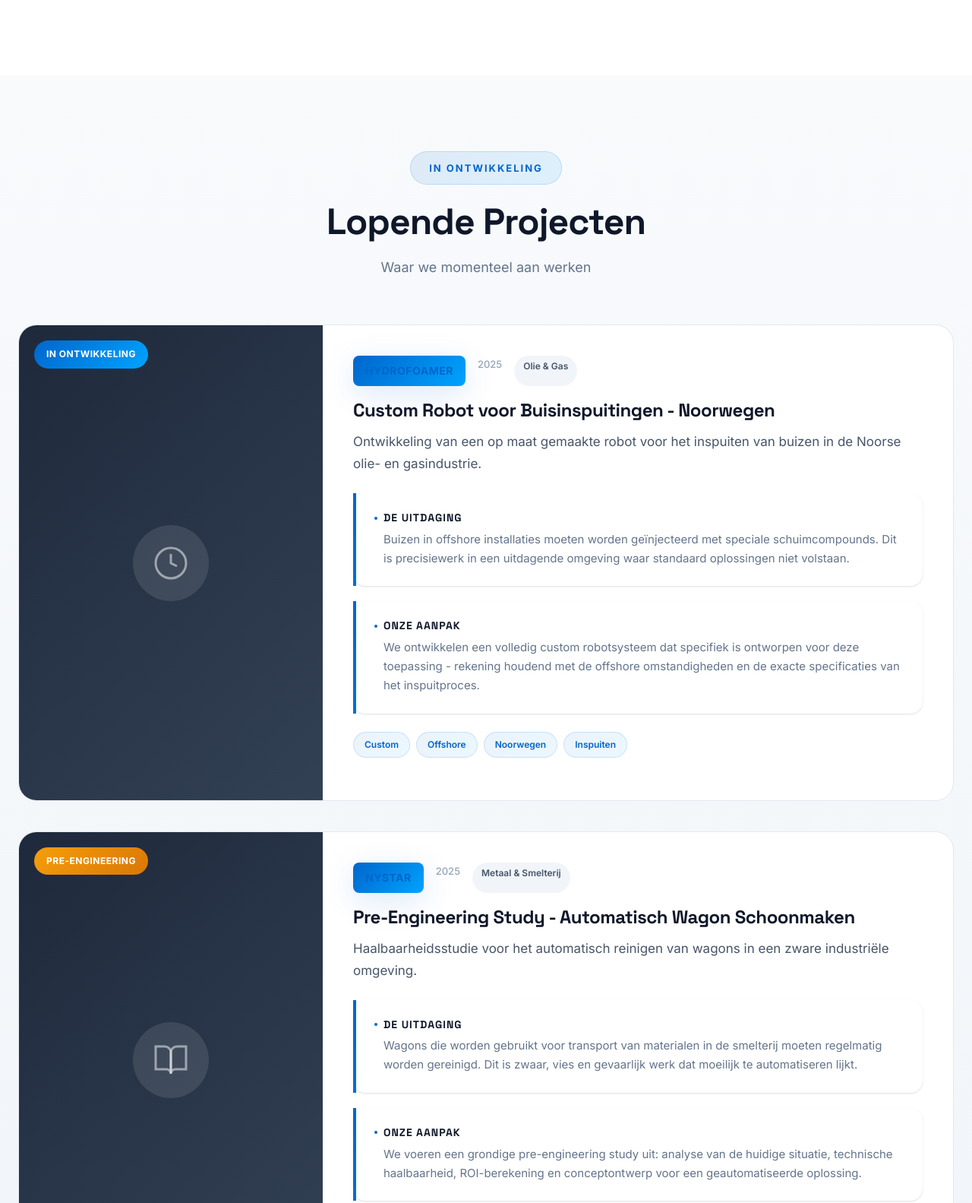
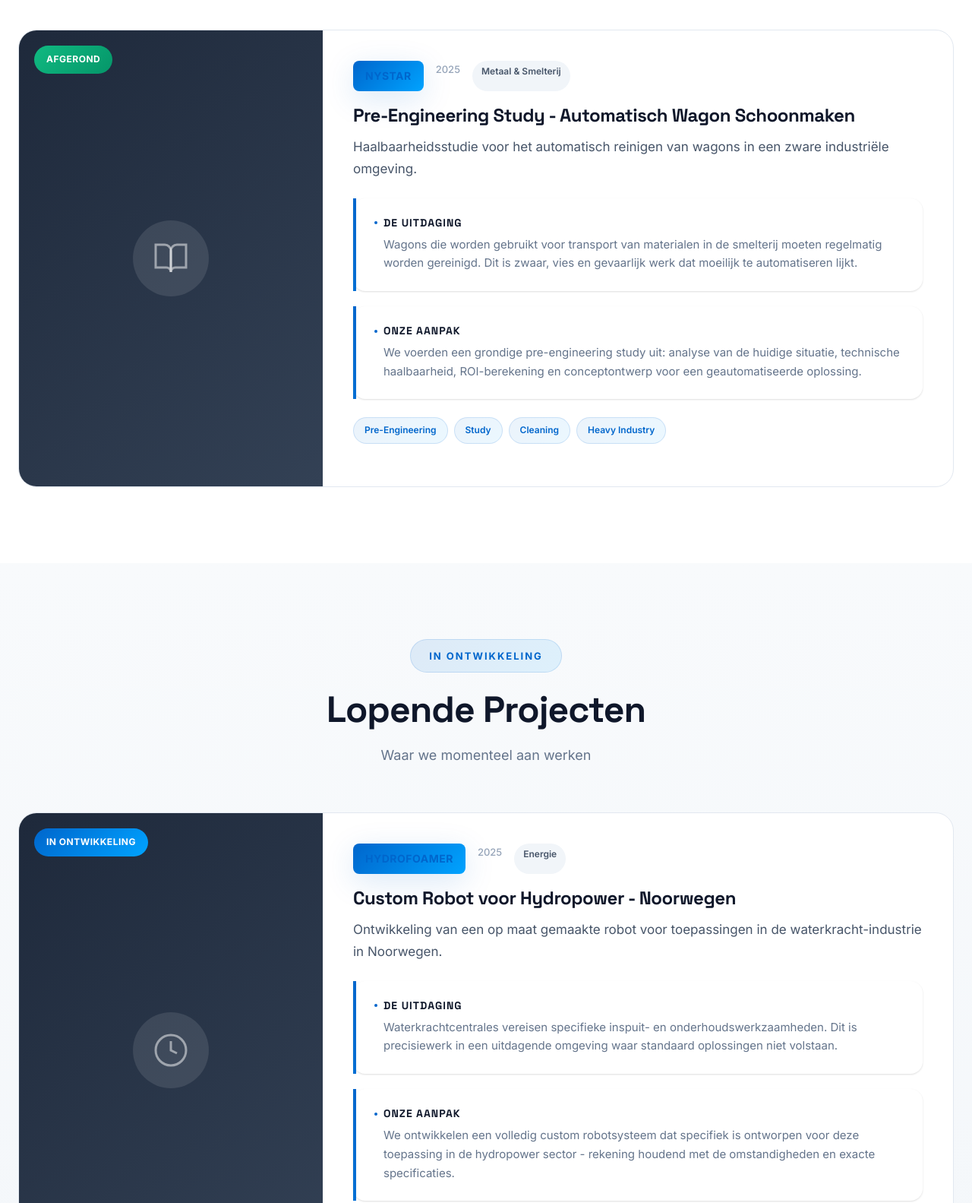
Before and after one commit to Rickvkesteren/aim-robotics, a plain HTML site: page projecten.html in a window 1280 px wide. Shown: the part 3360-4943 px from the top of the page at 76% size. Drawn offline with Linux system fonts and the light colour scheme.

Commit message:
fix: Update projects - Hydrofoamer to Energy sector, add Nystar as completed, add welding robot for closed sections

```diff
--- a/projecten.html
+++ b/projecten.html
@@ -190,6 +190,44 @@
                         </div>
                     </article>
 
+                    <!-- Project: Nystar Wagon Cleaning Study -->
+                    <article class="project-blog-card">
+                        <div class="project-blog-image placeholder">
+                            <div class="placeholder-icon">
+                                <svg viewBox="0 0 24 24" fill="none" stroke="currentColor" stroke-width="1.5">
+                                    <path d="M2 3h6a4 4 0 0 1 4 4v14a3 3 0 0 0-3-3H2z"/>
+                                    <path d="M22 3h-6a4 4 0 0 0-4 4v14a3 3 0 0 1 3-3h7z"/>
+                                </svg>
+                            </div>
+                            <div class="project-status completed">Afgerond</div>
+                        </div>
+                        <div class="project-blog-content">
+                            <div class="project-blog-meta">
+                                <span class="project-client">Nystar</span>
+                                <span class="project-year">2025</span>
+                                <span class="project-industry">Metaal & Smelterij</span>
+                            </div>
+                            <h3>Pre-Engineering Study - Automatisch Wagon Schoonmaken</h3>
+                            <p class="project-intro">Haalbaarheidsstudie voor het automatisch reinigen van wagons in een zware industriële omgeving.</p>
+                            <div class="project-details">
+                                <div class="detail-block">
+                                    <h4>De Uitdaging</h4>
+                                    <p>Wagons die worden gebruikt voor transport van materialen in de smelterij moeten regelmatig worden gereinigd. Dit is zwaar, vies en gevaarlijk werk dat moeilijk te automatiseren lijkt.</p>
+                                </div>
+                                <div class="detail-block">
+                                    <h4>Onze Aanpak</h4>
+                                    <p>We voerden een grondige pre-engineering study uit: analyse van de huidige situatie, technische haalbaarheid, ROI-berekening en conceptontwerp voor een geautomatiseerde oplossing.</p>
+                                </div>
+                            </div>
+                            <div class="project-tags">
+                                <span>Pre-Engineering</span>
+                                <span>Study</span>
+                                <span>Cleaning</span>
+                                <span>Heavy Industry</span>
+                            </div>
+                        </div>
+                    </article>
+
                 </div>
             </div>
         </section>
@@ -220,63 +258,62 @@
                             <div class="project-blog-meta">
                                 <span class="project-client">Hydrofoamer</span>
                                 <span class="project-year">2025</span>
-                                <span class="project-industry">Olie & Gas</span>
+                                <span class="project-industry">Energie</span>
                             </div>
-                            <h3>Custom Robot voor Buisinspuitingen - Noorwegen</h3>
-                            <p class="project-intro">Ontwikkeling van een op maat gemaakte robot voor het inspuiten van buizen in de Noorse olie- en gasindustrie.</p>
+                            <h3>Custom Robot voor Hydropower - Noorwegen</h3>
+                            <p class="project-intro">Ontwikkeling van een op maat gemaakte robot voor toepassingen in de waterkracht-industrie in Noorwegen.</p>
                             <div class="project-details">
                                 <div class="detail-block">
                                     <h4>De Uitdaging</h4>
-                                    <p>Buizen in offshore installaties moeten worden geïnjecteerd met speciale schuimcompounds. Dit is precisiewerk in een uitdagende omgeving waar standaard oplossingen niet volstaan.</p>
+                                    <p>Waterkrachtcentrales vereisen specifieke inspuit- en onderhoudswerkzaamheden. Dit is precisiewerk in een uitdagende omgeving waar standaard oplossingen niet volstaan.</p>
                                 </div>
                                 <div class="detail-block">
                                     <h4>Onze Aanpak</h4>
-                                    <p>We ontwikkelen een volledig custom robotsysteem dat specifiek is ontworpen voor deze toepassing - rekening houdend met de offshore omstandigheden en de exacte specificaties van het inspuitproces.</p>
+                                    <p>We ontwikkelen een volledig custom robotsysteem dat specifiek is ontworpen voor deze toepassing in de hydropower sector - rekening houdend met de omstandigheden en exacte specificaties.</p>
                                 </div>
                             </div>
                             <div class="project-tags">
                                 <span>Custom</span>
-                                <span>Offshore</span>
+                                <span>Hydropower</span>
                                 <span>Noorwegen</span>
-                                <span>Inspuiten</span>
+                                <span>Energie</span>
                             </div>
                         </div>
                     </article>
 
-                    <!-- Project: Nystar Pre-engineering -->
+                    <!-- Project: Lasrobot Gesloten Secties -->
                     <article class="project-blog-card">
                         <div class="project-blog-image placeholder">
                             <div class="placeholder-icon">
                                 <svg viewBox="0 0 24 24" fill="none" stroke="currentColor" stroke-width="1.5">
-                                    <path d="M2 3h6a4 4 0 0 1 4 4v14a3 3 0 0 0-3-3H2z"/>
-                                    <path d="M22 3h-6a4 4 0 0 0-4 4v14a3 3 0 0 1 3-3h7z"/>
+                                    <polygon points="13 2 3 14 12 14 11 22 21 10 12 10 13 2"/>
                                 </svg>
                             </div>
-                            <div class="project-status study">Pre-Engineering</div>
+                            <div class="project-status in-progress">In Ontwikkeling</div>
                         </div>
                         <div class="project-blog-content">
                             <div class="project-blog-meta">
-                                <span class="project-client">Nystar</span>
+                                <span class="project-client">In Development</span>
                                 <span class="project-year">2025</span>
-                                <span class="project-industry">Metaal & Smelterij</span>
+                                <span class="project-industry">Scheepsbouw</span>
                             </div>
-                            <h3>Pre-Engineering Study - Automatisch Wagon Schoonmaken</h3>
-                            <p class="project-intro">Haalbaarheidsstudie voor het automatisch reinigen van wagons in een zware industriële omgeving.</p>
+                            <h3>Lasrobot voor Gesloten Secties</h3>
+                            <p class="project-intro">Ontwikkeling van een gespecialiseerde lasrobot voor het lassen van gesloten secties in de scheepsbouw.</p>
                             <div class="project-details">
                                 <div class="detail-block">
                                     <h4>De Uitdaging</h4>
-                                    <p>Wagons die worden gebruikt voor transport van materialen in de smelterij moeten regelmatig worden gereinigd. Dit is zwaar, vies en gevaarlijk werk dat moeilijk te automatiseren lijkt.</p>
+                                    <p>Gesloten secties in scheepsconstructies zijn moeilijk toegankelijk voor traditionele lasmethoden. Handmatig lassen is tijdrovend en arbeidsintensief.</p>
                                 </div>
                                 <div class="detail-block">
                                     <h4>Onze Aanpak</h4>
-                                    <p>We voeren een grondige pre-engineering study uit: analyse van de huidige situatie, technische haalbaarheid, ROI-berekening en conceptontwerp voor een geautomatiseerde oplossing.</p>
+                                    <p>We ontwikkelen een compacte, wendbare lasrobot die in staat is om binnen gesloten secties te opereren en consistente laskwaliteit te leveren.</p>
                                 </div>
                             </div>
                             <div class="project-tags">
-                                <span>Pre-Engineering</span>
-                                <span>Study</span>
-                                <span>Cleaning</span>
-                                <span>Heavy Industry</span>
+                                <span>Lassen</span>
+                                <span>Scheepsbouw</span>
+                                <span>Gesloten Secties</span>
+                                <span>Custom</span>
                             </div>
                         </div>
                     </article>
```
